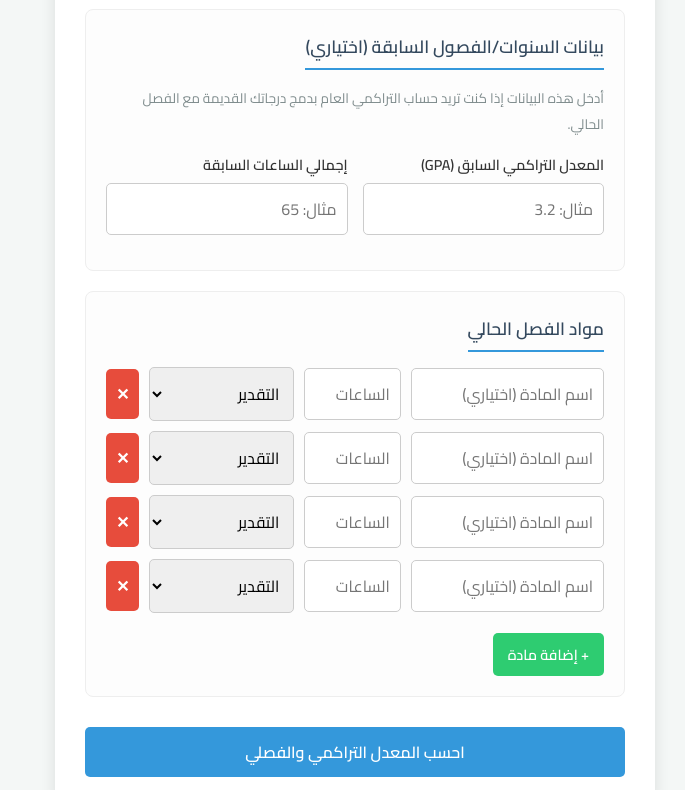
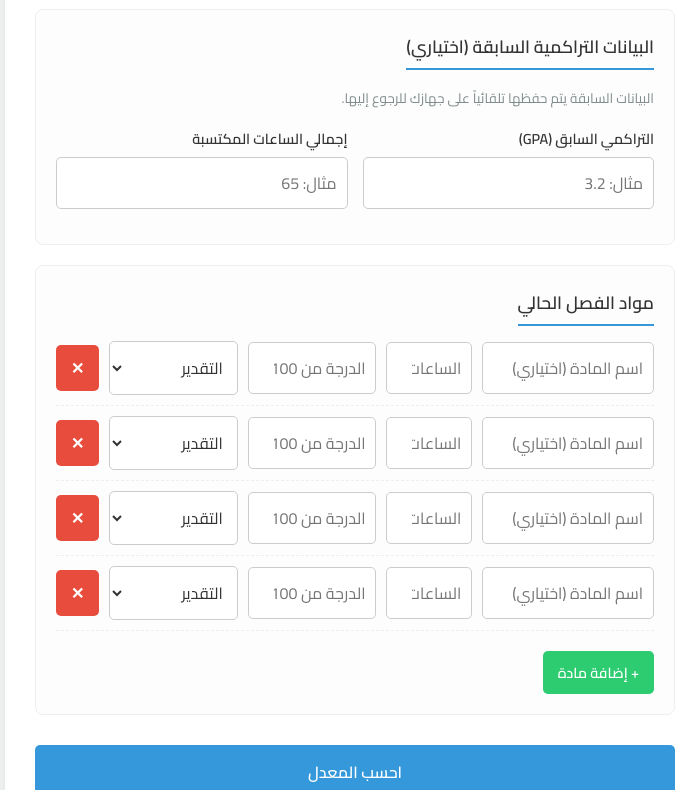
Before and after one commit to mahdi2hassan/nudrus-maan, a website: page gpa.html in a window 1280 px wide. Shown: the part 131-921 px from the top of the page, without its empty margins (285-970 px from the left). Drawn offline with Linux system fonts and the light colour scheme.

Commit message:
Add files via upload

```diff
--- a/gpa.html
+++ b/gpa.html
@@ -3,9 +3,39 @@
 <head>
     <meta charset="UTF-8">
     <meta name="viewport" content="width=device-width, initial-scale=1.0">
-    <title>حاسبة المعدل التراكمي (GPA)</title>
+    <title>(GPA)</title>
     <style>
         @import url('https://fonts.googleapis.com/css2?family=Cairo:wght@400;600;700&display=swap');
+
+        /* تعريف متغيرات الألوان للوضع الفاتح والداكن */
+        :root {
+            --bg-color: #f4f7f6;
+            --container-bg: #ffffff;
+            --text-color: #333333;
+            --text-muted: #7f8c8d;
+            --border-color: #eeeeee;
+            --input-bg: #ffffff;
+            --input-border: #cccccc;
+            --section-bg: #fdfdfd;
+            --result-bg: #e8f6f3;
+            --result-border: #1abc9c;
+            --result-text: #16a085;
+            --primary-color: #3498db;
+        }
+
+        .dark-mode {
+            --bg-color: #121212;
+            --container-bg: #1e1e1e;
+            --text-color: #f1f1f1;
+            --text-muted: #aaaaaa;
+            --border-color: #333333;
+            --input-bg: #2c2c2c;
+            --input-border: #444444;
+            --section-bg: #252525;
+            --result-bg: #1e3a34;
+            --result-border: #1abc9c;
+            --result-text: #2ecc71;
+        }
 
         * {
             box-sizing: border-box;
@@ -13,55 +43,71 @@
         }
 
         body {
-            background-color: #f4f7f6;
-            color: #333;
+            background-color: var(--bg-color);
+            color: var(--text-color);
             margin: 0;
             padding: 20px;
             display: flex;
             justify-content: center;
+            transition: background-color 0.3s, color 0.3s;
         }
 
         .container {
-            background: #fff;
+            background: var(--container-bg);
             padding: 30px;
             border-radius: 12px;
             box-shadow: 0 4px 15px rgba(0,0,0,0.1);
             width: 100%;
-            max-width: 600px;
+            max-width: 700px;
+            position: relative;
+            transition: background-color 0.3s;
+        }
+
+        /* زر الوضع الداكن */
+        .theme-toggle {
+            position: absolute;
+            top: 20px;
+            left: 20px;
+            background: none;
+            border: none;
+            font-size: 1.5em;
+            cursor: pointer;
+            color: var(--text-color);
         }
 
         h2 {
             text-align: center;
-            color: #2c3e50;
             margin-bottom: 25px;
         }
 
         .section {
-            background: #fdfdfd;
-            border: 1px solid #eee;
+            background: var(--section-bg);
+            border: 1px solid var(--border-color);
             padding: 20px;
             border-radius: 8px;
             margin-bottom: 20px;
+            transition: background-color 0.3s, border-color 0.3s;
         }
 
         .section-title {
             font-size: 1.1em;
             font-weight: 600;
             margin-bottom: 15px;
-            color: #34495e;
-            border-bottom: 2px solid #3498db;
+            border-bottom: 2px solid var(--primary-color);
             display: inline-block;
             padding-bottom: 5px;
         }
 
         .form-group {
             display: flex;
+            flex-wrap: wrap;
             gap: 15px;
             margin-bottom: 15px;
         }
 
         .form-group > div {
             flex: 1;
+            min-width: 150px;
         }
 
         label {
@@ -74,29 +120,41 @@
         input, select {
             width: 100%;
             padding: 10px;
-            border: 1px solid #ccc;
+            border: 1px solid var(--input-border);
             border-radius: 5px;
             font-size: 1em;
             outline: none;
+            background-color: var(--input-bg);
+            color: var(--text-color);
             transition: 0.3s;
         }
 
         input:focus, select:focus {
-            border-color: #3498db;
+            border-color: var(--primary-color);
         }
 
         .subject-row {
             display: flex;
+            flex-wrap: wrap;
             gap: 10px;
             margin-bottom: 10px;
             align-items: center;
+            padding-bottom: 10px;
+            border-bottom: 1px dashed var(--border-color);
         }
 
+        /* تنسيق الأعمدة داخل الصف */
+        .col-name { flex: 2; min-width: 120px; }
+        .col-hours { flex: 1; min-width: 70px; }
+        .col-score { flex: 1.5; min-width: 90px; }
+        .col-grade { flex: 1.5; min-width: 100px; }
+        .col-btn { flex: 0.5; min-width: 40px; text-align: left; }
+
         .btn {
-            background-color: #3498db;
+            background-color: var(--primary-color);
             color: white;
             border: none;
-            padding: 10px 15px;
+            padding: 12px 15px;
             border-radius: 5px;
             cursor: pointer;
             font-size: 1em;
@@ -106,9 +164,7 @@
             margin-top: 10px;
         }
 
-        .btn:hover {
-            background-color: #2980b9;
-        }
+        .btn:hover { background-color: #2980b9; }
 
         .btn-add {
             background-color: #2ecc71;
@@ -116,38 +172,30 @@
             padding: 8px 15px;
             font-size: 0.9em;
         }
-
-        .btn-add:hover {
-            background-color: #27ae60;
-        }
+        .btn-add:hover { background-color: #27ae60; }
 
         .btn-remove {
             background-color: #e74c3c;
-            padding: 10px;
-            width: auto;
+            padding: 8px;
+            width: 100%;
             margin-top: 0;
-            display: flex;
-            align-items: center;
-            justify-content: center;
         }
-
-        .btn-remove:hover {
-            background-color: #c0392b;
-        }
+        .btn-remove:hover { background-color: #c0392b; }
 
         .results {
             margin-top: 25px;
             padding: 20px;
-            background: #e8f6f3;
+            background: var(--result-bg);
             border-radius: 8px;
-            border: 1px solid #1abc9c;
+            border: 1px solid var(--result-border);
             text-align: center;
             display: none;
+            transition: background-color 0.3s, border-color 0.3s;
         }
 
         .results h3 {
             margin: 0 0 15px 0;
-            color: #16a085;
+            color: var(--result-text);
         }
 
         .result-item {
@@ -160,19 +208,21 @@
 <body>
 
 <div class="container">
+    <button class="theme-toggle" onclick="toggleDarkMode()" id="themeBtn">🌙</button>
+
     <h2>حاسبة المعدل التراكمي (GPA)</h2>
 
     <!-- بيانات الفصول السابقة -->
     <div class="section">
-        <div class="section-title">بيانات السنوات/الفصول السابقة (اختياري)</div>
-        <p style="font-size: 0.85em; color: #7f8c8d; margin-top: 0;">أدخل هذه البيانات إذا كنت تريد حساب التراكمي العام بدمج درجاتك القديمة مع الفصل الحالي.</p>
+        <div class="section-title">البيانات التراكمية السابقة (اختياري)</div>
+        <p style="font-size: 0.85em; color: var(--text-muted); margin-top: 0;">البيانات السابقة يتم حفظها تلقائياً على جهازك للرجوع إليها.</p>
         <div class="form-group">
             <div>
-                <label for="prevGpa">المعدل التراكمي السابق (GPA)</label>
+                <label>التراكمي السابق (GPA)</label>
                 <input type="number" id="prevGpa" step="0.01" min="0" max="4" placeholder="مثال: 3.2">
             </div>
             <div>
-                <label for="prevHours">إجمالي الساعات السابقة</label>
+                <label>إجمالي الساعات المكتسبة</label>
                 <input type="number" id="prevHours" min="0" placeholder="مثال: 65">
             </div>
         </div>
@@ -187,101 +237,115 @@
         <button class="btn btn-add" onclick="addSubject()">+ إضافة مادة</button>
     </div>
 
-    <button class="btn" onclick="calculateGPA()">احسب المعدل التراكمي والفصلي</button>
+    <button class="btn" onclick="calculateGPA()">احسب المعدل</button>
 
     <!-- عرض النتائج -->
     <div class="results" id="resultsArea">
-        <h3>النتيجة</h3>
+        <h3>نتائج الحساب</h3>
         <div class="result-item" id="termGpaResult">المعدل الفصلي: -</div>
         <div class="result-item" id="cumGpaResult">المعدل التراكمي الكلي: -</div>
     </div>
 </div>
 
 <script>
-    // خريطة التقديرات والنقاط (عدلها حسب لائحة الكلية الخاصة بك إذا لزم الأمر)
-    const gradePoints = {
-        'A+': 4.0,
-        'A': 3.7,
-        'B+': 3.3,
-        'B': 3.0,
-        'C+': 2.7,
-        'C': 2.4,
-        'D+': 2.2,
-        'D': 2.0,
-        'F': 0.0
-    };
+    // نظام التقديرات والنقاط (عدل الدرجات حسب لائحة كليتك)
+    const gradePoints = [
+        { grade: 'A+', points: 4.0, minScore: 90 },
+        { grade: 'A', points: 3.7, minScore: 85 },
+        { grade: 'B+', points: 3.3, minScore: 80 },
+        { grade: 'B', points: 3.0, minScore: 75 },
+        { grade: 'C+', points: 2.7, minScore: 70 },
+        { grade: 'C', points: 2.4, minScore: 65 },
+        { grade: 'D+', points: 2.2, minScore: 60 },
+        { grade: 'D', points: 2.0, minScore: 50 },
+        { grade: 'F', points: 0.0, minScore: 0 }
+    ];
 
-    // خيارات التقديرات لقائمة الـ Select
-    const gradeOptionsHtml = Object.keys(gradePoints).map(grade =>
-        `<option value="${gradePoints[grade]}">${grade}</option>`
+    // توليد خيارات التقديرات للقائمة المنسدلة
+    const gradeOptionsHtml = gradePoints.map(g =>
+        `<option value="${g.points}">${g.grade}</option>`
     ).join('');
 
-    const subjectsContainer = document.getElementById('subjectsContainer');
+    // تفعيل / تعطيل الوضع الداكن
+    function toggleDarkMode() {
+        document.body.classList.toggle('dark-mode');
+        const isDark = document.body.classList.contains('dark-mode');
+        document.getElementById('themeBtn').innerText = isDark ? '☀️' : '🌙';
+        localStorage.setItem('darkMode', isDark);
+    }
 
-    // دالة لإضافة مادة جديدة
+    // إضافة مادة جديدة
     function addSubject() {
+        const container = document.getElementById('subjectsContainer');
         const row = document.createElement('div');
         row.className = 'subject-row';
         row.innerHTML = `
-            <div style="flex: 2;">
-                <input type="text" placeholder="اسم المادة (اختياري)">
-            </div>
-            <div style="flex: 1;">
-                <input type="number" class="credit-hours" min="1" max="10" placeholder="الساعات" required>
-            </div>
-            <div style="flex: 1.5;">
+            <div class="col-name"><input type="text" placeholder="اسم المادة (اختياري)"></div>
+            <div class="col-hours"><input type="number" class="credit-hours" min="1" max="10" placeholder="الساعات"></div>
+            <div class="col-score"><input type="number" class="score-input" min="0" max="100" placeholder="الدرجة من 100" oninput="autoSelectGrade(this)"></div>
+            <div class="col-grade">
                 <select class="grade-select">
                     <option value="" disabled selected>التقدير</option>
                     ${gradeOptionsHtml}
                 </select>
             </div>
-            <button class="btn btn-remove" onclick="this.parentElement.remove()" title="حذف المادة">✕</button>
+            <div class="col-btn"><button class="btn btn-remove" onclick="this.parentElement.parentElement.remove()" title="حذف">✕</button></div>
         `;
-        subjectsContainer.appendChild(row);
+        container.appendChild(row);
     }
 
-    // إضافة 4 مواد افتراضياً عند فتح الصفحة
-    window.onload = () => {
-        for(let i=0; i<4; i++) addSubject();
-    };
+    // دالة تحويل الدرجة المكتوبة إلى تقدير تلقائياً
+    function autoSelectGrade(inputElement) {
+        const score = parseFloat(inputElement.value);
+        const row = inputElement.closest('.subject-row');
+        const selectElement = row.querySelector('.grade-select');
 
-    // دالة الحساب
+        if (isNaN(score) || score < 0) {
+            selectElement.value = ""; // تفريغ التحديد إذا تم مسح الرقم
+            return;
+        }
+
+        // البحث عن التقدير المناسب للدرجة
+        for (let g of gradePoints) {
+            if (score >= g.minScore) {
+                selectElement.value = g.points;
+                break;
+            }
+        }
+    }
+
+    // دالة حساب المعدل
     function calculateGPA() {
-        // قراءة البيانات السابقة
-        const prevGpaInput = document.getElementById('prevGpa').value;
-        const prevHoursInput = document.getElementById('prevHours').value;
+        // جلب البيانات السابقة وحفظها في التخزين المحلي (Local Storage)
+        const prevGpa = parseFloat(document.getElementById('prevGpa').value) || 0;
+        const prevHours = parseFloat(document.getElementById('prevHours').value) || 0;
 
-        let prevGpa = parseFloat(prevGpaInput) || 0;
-        let prevHours = parseFloat(prevHoursInput) || 0;
+        localStorage.setItem('savedGpa', document.getElementById('prevGpa').value);
+        localStorage.setItem('savedHours', document.getElementById('prevHours').value);
+
         let prevPoints = prevGpa * prevHours;
+        let termPoints = 0, termHours = 0, validSubjectsCount = 0;
 
-        // قراءة مواد الفصل الحالي
-        const hourInputs = document.querySelectorAll('.credit-hours');
-        const gradeSelects = document.querySelectorAll('.grade-select');
-
-        let termPoints = 0;
-        let termHours = 0;
-        let validSubjectsCount = 0;
-
-        for (let i = 0; i < hourInputs.length; i++) {
-            const hours = parseFloat(hourInputs[i].value);
-            const points = parseFloat(gradeSelects[i].value);
+        // جلب بيانات الفصل الحالي
+        const rows = document.querySelectorAll('.subject-row');
+        rows.forEach(row => {
+            const hours = parseFloat(row.querySelector('.credit-hours').value);
+            const points = parseFloat(row.querySelector('.grade-select').value);
 
             if (!isNaN(hours) && !isNaN(points)) {
                 termPoints += hours * points;
                 termHours += hours;
                 validSubjectsCount++;
             }
-        }
+        });
 
         if (validSubjectsCount === 0 && prevHours === 0) {
-            alert("يرجى إدخال بيانات مادة واحدة على الأقل أو البيانات السابقة.");
+            alert("يرجى إدخال بيانات مادة واحدة على الأقل للاستمرار.");
             return;
         }
 
-        // الحسابات
+        // الحساب النهائي
         let termGPA = termHours > 0 ? (termPoints / termHours) : 0;
-
         let totalHours = prevHours + termHours;
         let totalPoints = prevPoints + termPoints;
         let cumulativeGPA = totalHours > 0 ? (totalPoints / totalHours) : 0;
@@ -289,12 +353,23 @@
         // عرض النتائج
         document.getElementById('termGpaResult').innerText = termHours > 0
             ? `المعدل الفصلي: ${termGPA.toFixed(2)}`
-            : 'المعدل الفصلي: لا يوجد مواد حالية';
-
+            : 'المعدل الفصلي: لا يوجد';
         document.getElementById('cumGpaResult').innerText = `المعدل التراكمي الكلي: ${cumulativeGPA.toFixed(2)}`;
-
         document.getElementById('resultsArea').style.display = 'block';
     }
+
+    // تنفيذ أولي عند تحميل الصفحة
+    window.onload = () => {
+        // استرجاع تفضيل الوضع الداكن
+        if (localStorage.getItem('darkMode') === 'true') toggleDarkMode();
+
+        // استرجاع البيانات التراكمية المحفوظة
+        document.getElementById('prevGpa').value = localStorage.getItem('savedGpa') || '';
+        document.getElementById('prevHours').value = localStorage.getItem('savedHours') || '';
+
+        // إضافة 4 مواد افتراضية
+        for(let i=0; i<4; i++) addSubject();
+    };
 </script>
 
 </body>
```
